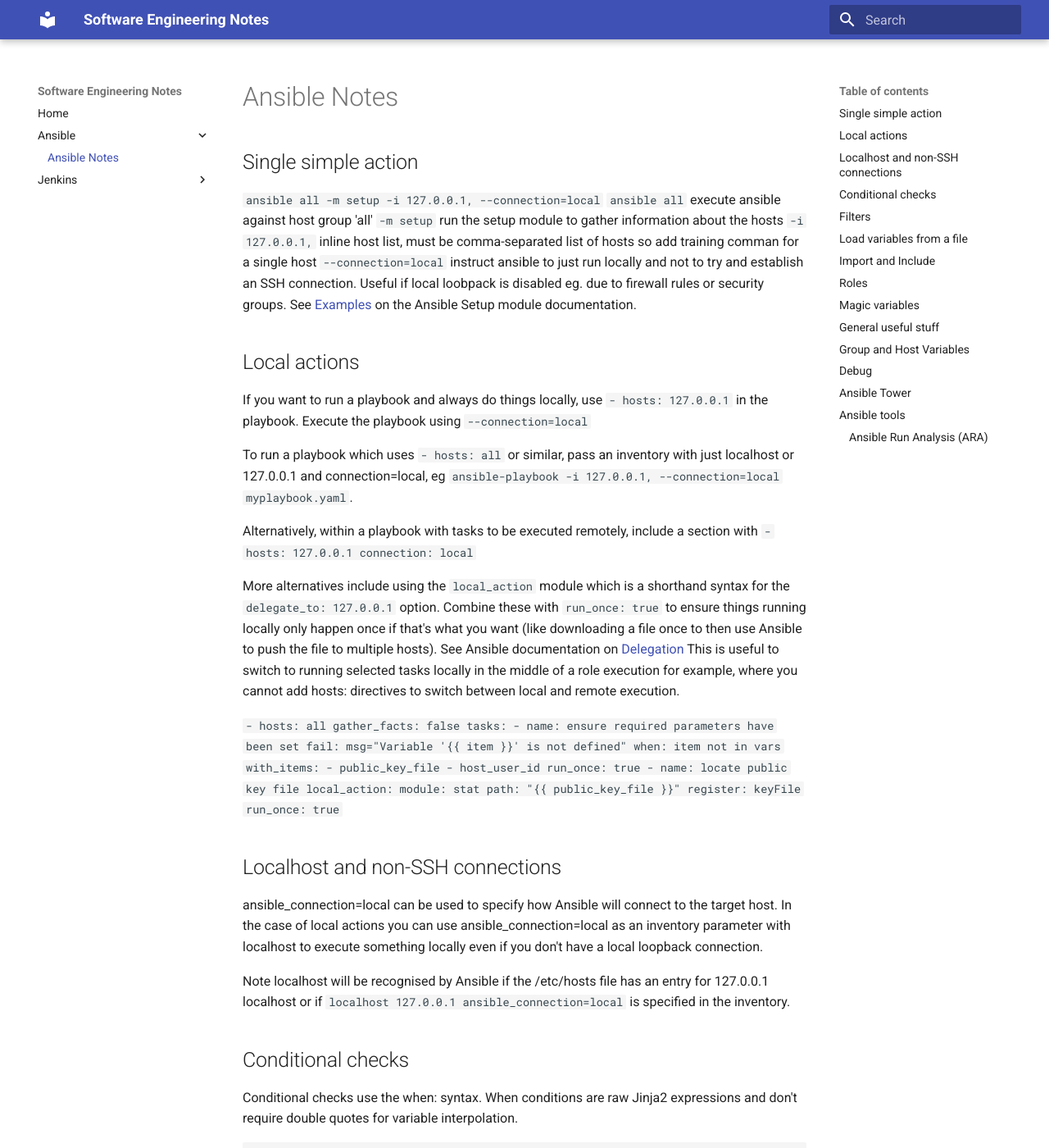
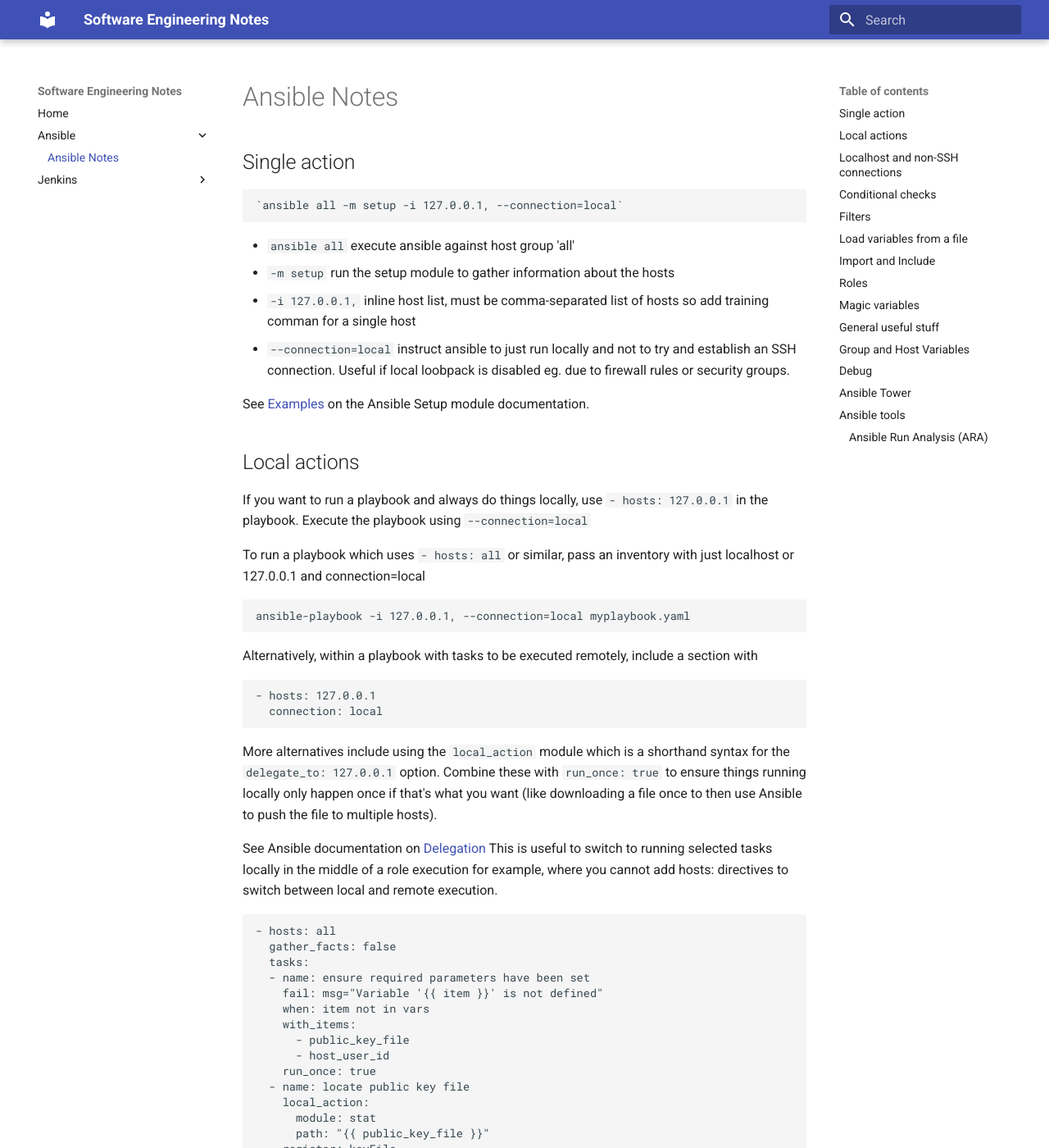
Before and after one commit to agarthetiger/mkdocs, an MkDocs documentation site: the page built from docs/ansible/Ansible.md, in a window 1280 px wide and 1400 px high. Shown: the whole window at 82% size. Built offline with MkDocs 1.6.1 and Material for MkDocs 9.7.7, drawn with Linux system fonts in a browser that asks for light colours; some of the changed lines change nothing that is shown; some of the changed text lies outside the part shown.

Commit message:
Update Ansible.md
Reformatted markdown for readability.

```diff
--- a/docs/ansible/Ansible.md
+++ b/docs/ansible/Ansible.md
@@ -1,45 +1,53 @@
 # Ansible Notes
 
-## Single simple action
-`ansible all -m setup -i 127.0.0.1, --connection=local`
-`ansible all` execute ansible against host group 'all'
-`-m setup` run the setup module to gather information about the hosts
-`-i 127.0.0.1,` inline host list, must be comma-separated list of hosts so add training comman for a single host
-`--connection=local` instruct ansible to just run locally and not to try and establish an SSH connection. Useful if local loobpack is disabled eg. due to firewall rules or security groups.
+## Single action
+
+    `ansible all -m setup -i 127.0.0.1, --connection=local`
+
+* `ansible all` execute ansible against host group 'all'
+* `-m setup` run the setup module to gather information about the hosts
+* `-i 127.0.0.1,` inline host list, must be comma-separated list of hosts so add training comman for a single host
+* `--connection=local` instruct ansible to just run locally and not to try and establish an SSH connection. Useful if local loobpack is disabled eg. due to firewall rules or security groups.
+
 See [Examples](https://docs.ansible.com/ansible/latest/modules/setup_module.html#examples) on the Ansible Setup module documentation.
 
 ## Local actions
 If you want to run a playbook and always do things locally, use `- hosts: 127.0.0.1` in the playbook. Execute the playbook using `--connection=local`
 
-To run a playbook which uses `- hosts: all` or similar, pass an inventory with just localhost or 127.0.0.1 and connection=local, eg `ansible-playbook -i 127.0.0.1, --connection=local myplaybook.yaml`.
+To run a playbook which uses `- hosts: all` or similar, pass an inventory with just localhost or 127.0.0.1 and connection=local
+
+    ansible-playbook -i 127.0.0.1, --connection=local myplaybook.yaml
 
 Alternatively, within a playbook with tasks to be executed remotely, include a section with
-`- hosts: 127.0.0.1
-  connection: local`
 
-More alternatives include using the `local_action` module which is a shorthand syntax for  the `delegate_to: 127.0.0.1` option. Combine these with `run_once: true` to ensure things running locally only happen once if that's what you want (like downloading a file once to then use Ansible to push the file to multiple hosts). See Ansible documentation on [Delegation](https://docs.ansible.com/ansible/latest/user_guide/playbooks_delegation.html#delegation) This is useful to switch to running selected tasks locally in the middle of a role execution for example, where you cannot add hosts: directives to switch between local and remote execution.
+    - hosts: 127.0.0.1
+      connection: local
 
-`- hosts: all
-  gather_facts: false
-  tasks:
-  - name: ensure required parameters have been set
-    fail: msg="Variable '{{ item }}' is not defined"
-    when: item not in vars
-    with_items:
-      - public_key_file
-      - host_user_id
-    run_once: true
-  - name: locate public key file
-    local_action:
-      module: stat
-      path: "{{ public_key_file }}"
-    register: keyFile
-    run_once: true`
+More alternatives include using the `local_action` module which is a shorthand syntax for  the `delegate_to: 127.0.0.1` option. Combine these with `run_once: true` to ensure things running locally only happen once if that's what you want (like downloading a file once to then use Ansible to push the file to multiple hosts).
+
+See Ansible documentation on [Delegation](https://docs.ansible.com/ansible/latest/user_guide/playbooks_delegation.html#delegation) This is useful to switch to running selected tasks locally in the middle of a role execution for example, where you cannot add hosts: directives to switch between local and remote execution.
+
+    - hosts: all
+      gather_facts: false
+      tasks:
+      - name: ensure required parameters have been set
+        fail: msg="Variable '{{ item }}' is not defined"
+        when: item not in vars
+        with_items:
+          - public_key_file
+          - host_user_id
+        run_once: true
+      - name: locate public key file
+        local_action:
+          module: stat
+          path: "{{ public_key_file }}"
+        register: keyFile
+        run_once: true
 
 ## Localhost and non-SSH connections
-ansible_connection=local can be used to specify how Ansible will connect to the target host. In the case of local actions you can use ansible_connection=local as an inventory parameter with localhost to execute something locally even if you don't have a local loopback connection.
+`ansible_connection=local` can be used in the inventory or on the command line to specify how Ansible will connect to the target host. In the case of local actions you can use ansible_connection=local as an inventory parameter with localhost to execute something locally even if you don't have a local loopback connection. The equivalent in a playbook is `connection: local`.
 
-Note localhost will be recognised by Ansible if the /etc/hosts file has an entry for 127.0.0.1 localhost or if `localhost 127.0.0.1 ansible_connection=local` is specified in the inventory.
+Note localhost will be recognised by Ansible as a valid host if the /etc/hosts file has an entry for 127.0.0.1 localhost or if `localhost 127.0.0.1 ansible_connection=local` is specified in the inventory, otherwise use 127.0.0.1.
 
 ## Conditional checks
 Conditional checks use the when: syntax. When conditions are raw Jinja2 expressions and don't require double quotes for variable interpolation.
```
